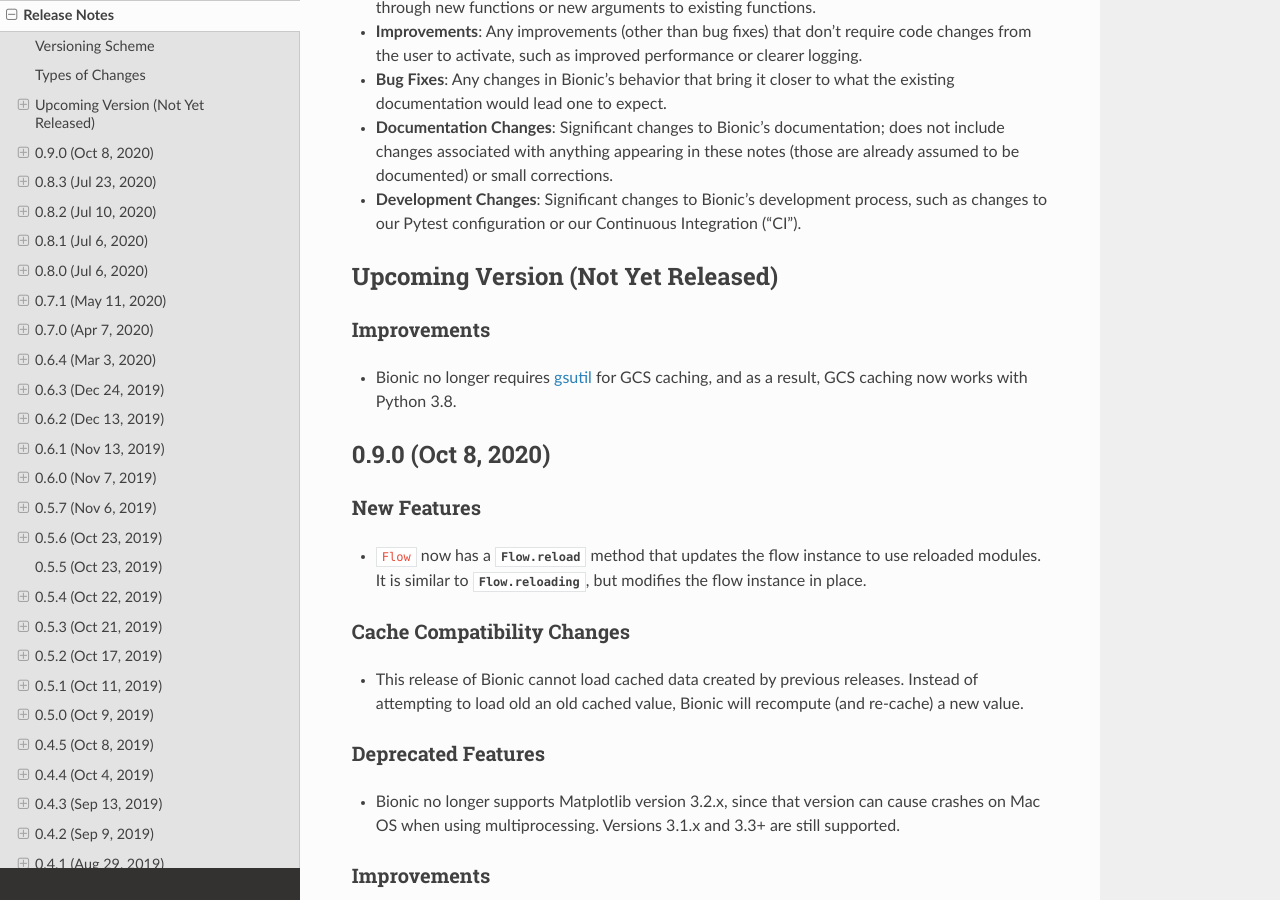
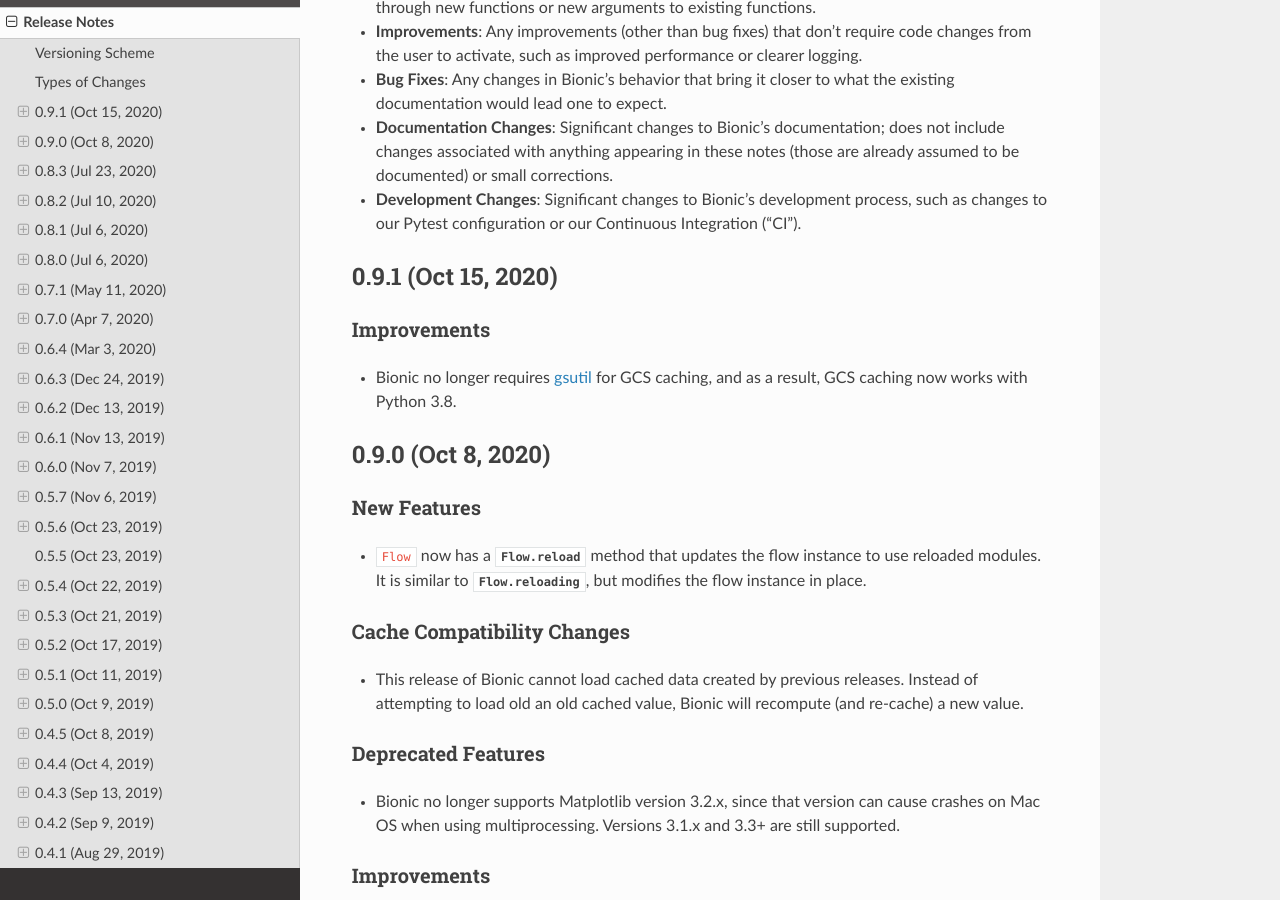
Before and after one commit to square/bionic, a Sphinx documentation site: the page built from docs/release-notes.rst, in a window 1280 px wide and 900 px high, scrolled down 1188 px. Built offline with Sphinx 7.4.7 and the Read the Docs theme 2.0.0, drawn with Linux system fonts in a browser that asks for light colours.

Commit message:
Bump version: 0.9.0 → 0.9.1

```diff
--- a/bionic/__init__.py
+++ b/bionic/__init__.py
@@ -18,4 +18,4 @@
 from . import protocol  # noqa: F401
 from . import util  # noqa: F401
 
-__version__ = u"0.9.0"
+__version__ = u"0.9.1"
--- a/docs/conf.py
+++ b/docs/conf.py
@@ -21,7 +21,7 @@
 author = u"Janek Klawe"
 
 # The short X.Y version
-version = u"0.9.0"
+version = u"0.9.1"
 # The full version, including alpha/beta/rc tags
 release = version
 
--- a/docs/release-notes.rst
+++ b/docs/release-notes.rst
@@ -65,14 +65,17 @@
 - **Development Changes**: Significant changes to Bionic's development process, such
   as changes to our Pytest configuration or our Continuous Integration ("CI").
 
-Upcoming Version (Not Yet Released)
------------------------------------
+.. Upcoming Version (Not Yet Released)
+.. -----------------------------------
 
 .. Record any notable changes in this section. When we update the current version,
    add a new version heading below, and then comment out the heading above until more
    changes are added. This way, the "Upcoming Version" section will be never be visible
    in the "stable" docs (corresponding to the last release) but will be visible in the
    "latest" docs (corresponding to the master branch).
+
+0.9.1 (Oct 15, 2020)
+--------------------
 
 Improvements
 ............
--- a/setup.py
+++ b/setup.py
@@ -27,7 +27,7 @@
 
 setup(
     name="bionic",
-    version="0.9.0",
+    version="0.9.1",
     description=(
         "A Python framework for building, running, and sharing data science "
         "workflows"
```
Also changed, not shown: .bumpversion.cfg.
